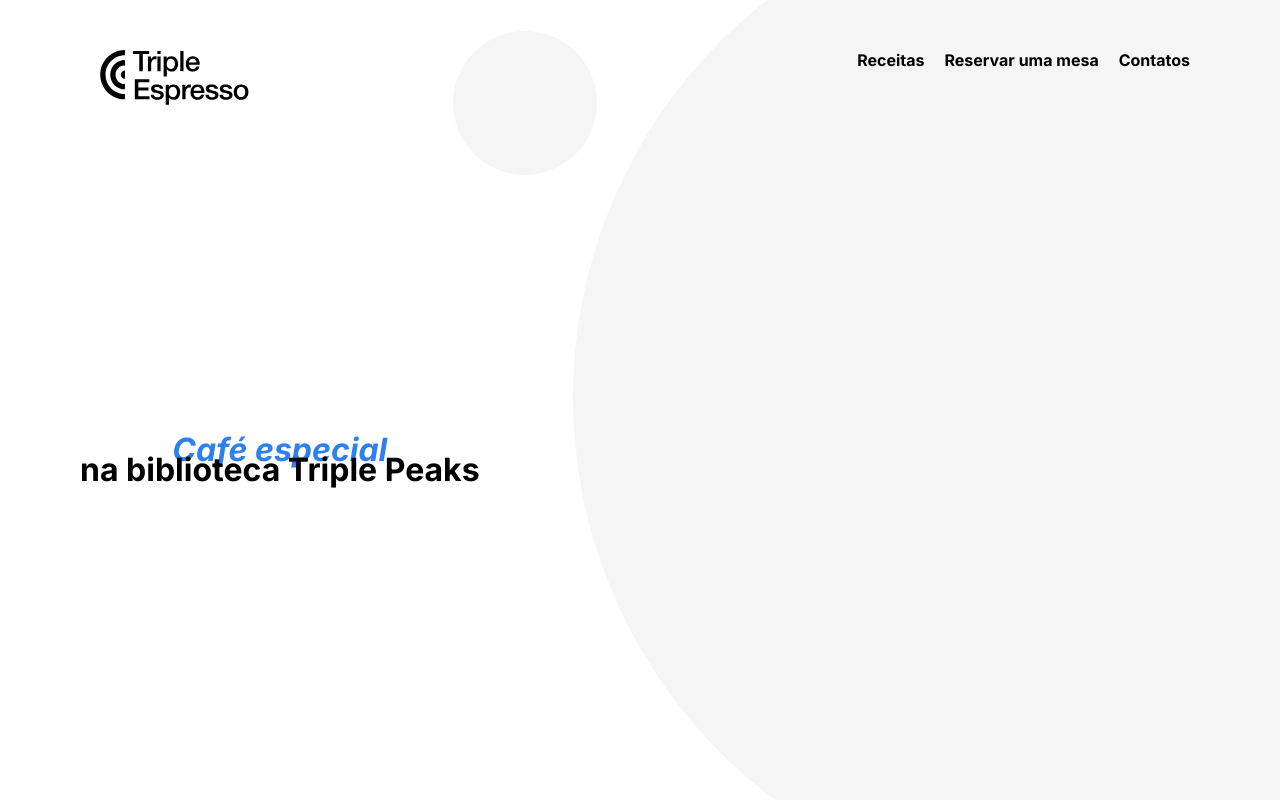
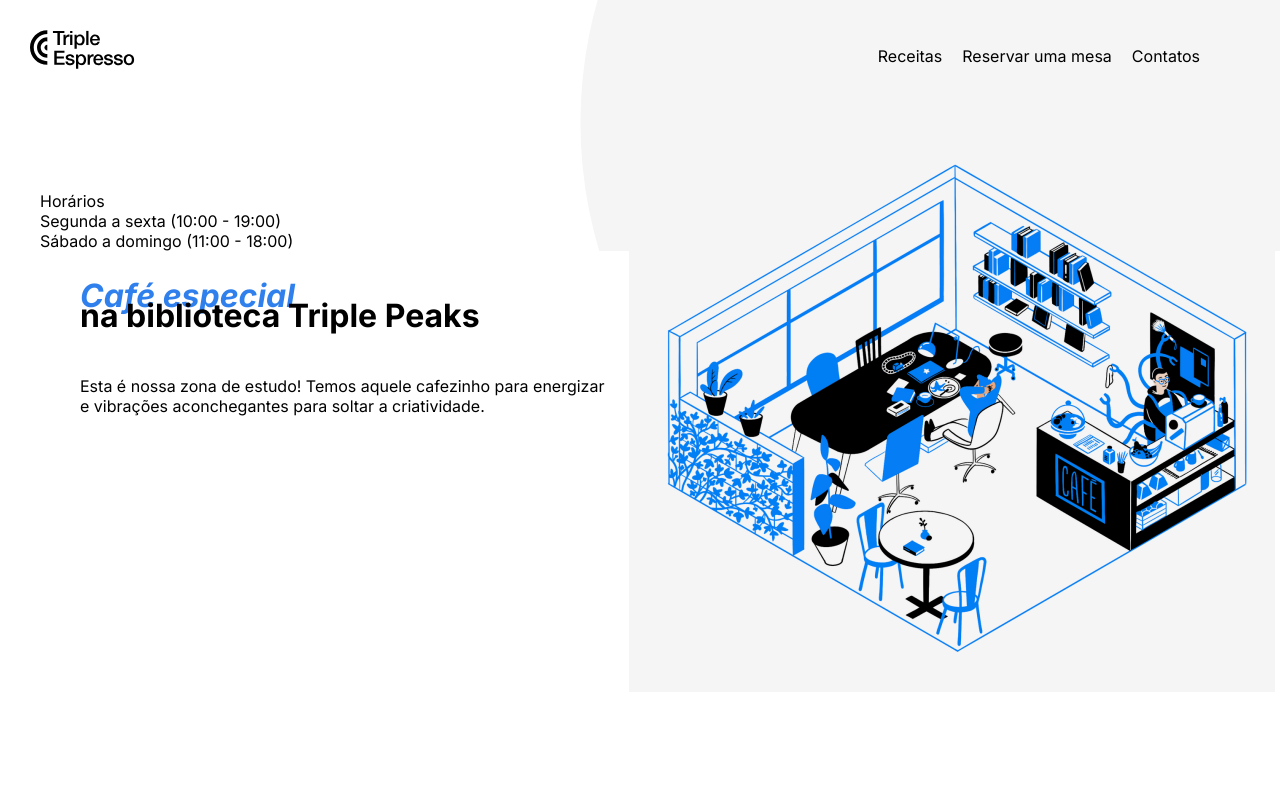
Before and after one commit to RodrigoMZanetti/web_project_coffeeshop, a plain HTML site: page index.html in a window 1280 px wide. Drawn offline with Linux system fonts and the light colour scheme.

Commit message:
commit de correção

```diff
--- a/index.html
+++ b/index.html
@@ -19,29 +19,39 @@
     <link rel="preconnect" href="https://fonts.gstatic.com" crossorigin>
     <link href="https://fonts.googleapis.com/css2?family=Inter:ital,opsz,wght@0,14..32,100..900;1,14..32,100..900&family=Noto+Serif:ital,wght@0,100..900;1,100..900&family=Roboto+Mono:ital,wght@0,100..700;1,100..700&display=swap" rel="stylesheet">
   </head>
+
   <body>
+
     <div class="page">
+
       <header class="header">
+
         <nav class="nav">
-          <div class="nav__logo">
-            <img src="images/logo_coffeeshop_dark.svg" alt="">
-          </div>
-          <ul class="nav__links">
-            <li>
-              <a class="nav__link" href="#">Receitas</a>
-            </li>
-            <li>
-              <a class="nav__link" href="#">Reservar uma mesa</a>
-            </li>
-            <li>
-              <a class="nav__link" href="#">Contatos</a>
-            </li>
-          </ul>
+            <img class="nav__logo" src="images/logo_coffeeshop_dark.svg" alt="logo"/>
+            <ul class="nav__links">
+              <li class="nav__link">Receitas</li>
+              <li class="nav__link">Reservar uma mesa</li>
+              <li class="nav__link">Contatos</li>
+            </ul>
         </nav>
 
-        <div class="title">
-          <h1 class="header__title"><span class="span-accent">Café especial</span><br> na biblioteca Triple Peaks</h1>
-        </div>
+        <h1 class="header__title">
+          <span class="span-acent">Café especial</span>
+          <span>na biblioteca Triple Peaks</span>
+        </h1>
+
+        <p class="header__description">
+          <span>Esta é nossa zona de estudo! Temos aquele cafezinho para energizar</span>
+          <span>e vibrações aconchegantes para soltar a criatividade.</span>
+        </p>
+
+        <img class="header__image" src="images/inside_coffee_shop.png" alt="Coffee Shop">
+
+        <ul class="header__footer">
+          <li class="header__footer-link">Horários</li>
+          <li class="header__footer-link">Segunda a sexta (10:00 - 19:00)</li>
+          <li class="header__footer-link">Sábado a domingo (11:00 - 18:00)</li>
+        </ul>
 
       </header>
       <main class="content">
--- a/pages/index.css
+++ b/pages/index.css
@@ -12,57 +12,80 @@
   background-color: #ffffff;
   background-image: url("../images/background_header.svg");
   background-repeat: no-repeat;
+  background-position: center;
   background-size: cover;
-  background-position: center;
-  height: 100vh;
-  display: flex;
-  flex-direction: column;
-}
-
-.title {
-  flex: 1;
-  display: flex;
-  flex-direction: column;
-  justify-content: center;
-  align-items: center;
-  height: 100%;
-  align-items: flex-start;
-  padding-left: 80px;
 }
 
 .header__title {
   position: relative;
-  text-align: center;
+  max-width: 709px;
+  left: 80px;
+  top: 213px;
 }
 
-.span-accent {
+.header__title span {
+  display: block;
+}
+
+.span-acent {
   color: #2f80ed;
   font-style: italic;
+}
+
+.header__description {
+  position: relative;
+  left: 80px;
+  top: 241px;
+  max-width: 683px;
+}
+
+.header__description span {
+  display: block;
+}
+
+.header__image {
+  position: absolute;
+  max-width: 646px;
+  max-height: 568px;
+  top: 124px;
+  right: 5px;
 }
 
 .nav {
   display: flex;
   justify-content: space-between;
-  align-items: center;
-  padding: 30px 80px;
 }
 
 .nav__logo {
   position: relative;
-  top: 20px;
-  left: 20px;
+  top: 30px;
+  left: 30px;
+  width: 105px;
+  height: 39px;
 }
 
 .nav__links {
   display: flex;
   column-gap: 20px;
   list-style-type: none;
-  padding: 0px;
-  margin-right: 10px;
 }
 
 .nav__link {
   color: #000000;
   text-decoration: none;
-  font-weight: bold;
+  position: relative;
+  top: 30px;
+  right: 80px;
 }
+
+.header__footer {
+  display: flex;
+  flex-direction: column;
+  justify-content: flex-end;
+  list-style-type: none;
+}
+
+.header__footer-link {
+  color: #000000;
+  text-decoration: none;
+}
```
